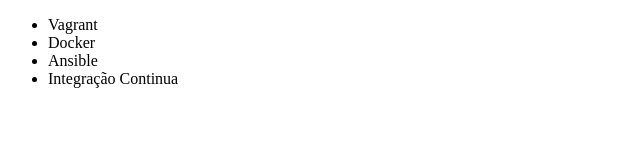
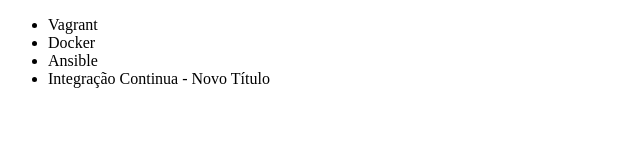
Before and after one commit to felipehf/alura-git, a plain HTML site: page index.html in a window 1280 px wide. Shown: the full height of the page, 0-640 px from the left. Drawn offline with Linux system fonts and the light colour scheme.

Commit message:
alteracao no título do curso

```diff
--- a/index.html
+++ b/index.html
@@ -9,7 +9,7 @@
          <li>Vagrant</li>
          <li>Docker</li>
          <li>Ansible</li>
-         <li>Integração Continua</li>
+         <li>Integração Continua - Novo Título</li>
      </ul>
 </body>
 </html>
```
